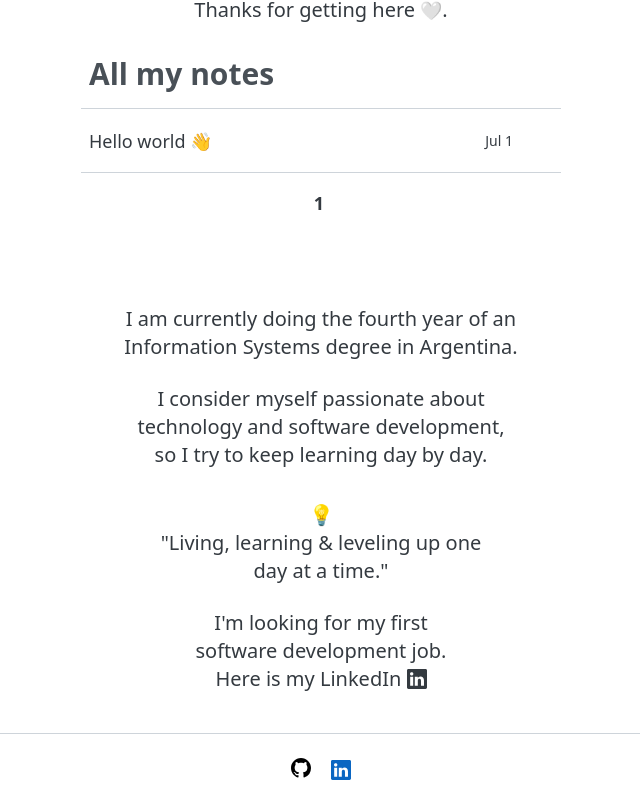
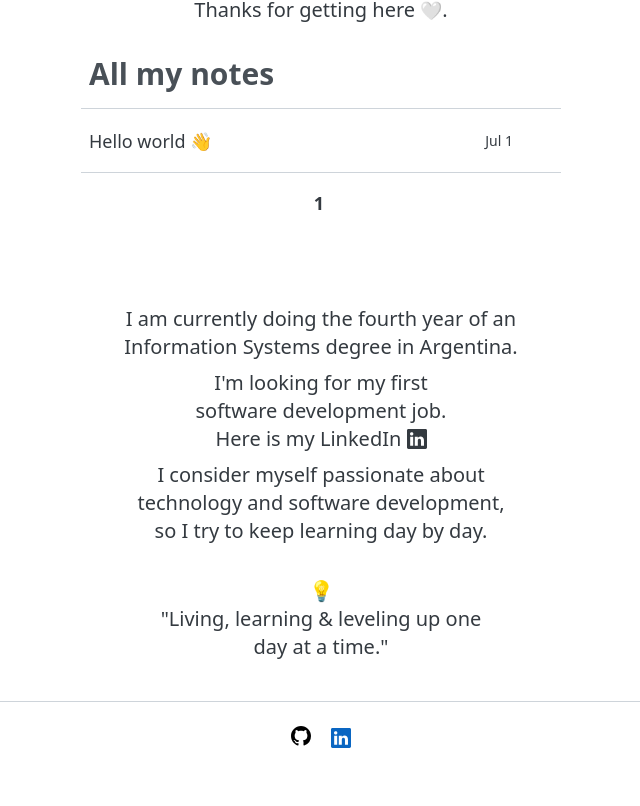
Before and after one commit to matiasgimenezdev/portfolio, a React (Vite) app: page /blog in a window 1280 px wide. Shown: the part 300-1106 px from the top of the page, without its empty margins (319-959 px from the left). After the commit the page ends 1074 px from the top, so only its background shows below. Built offline with nearby package versions, Linux system fonts and the light colour scheme.

Commit message:
reorganize footer content

```diff
--- a/src/components/Footer/Footer.tsx
+++ b/src/components/Footer/Footer.tsx
@@ -18,10 +18,24 @@ export const Footer: FunctionComponent = () => {
 				} font-light text-md w-9/12 px-4 block mt-10 md:w-1/3 md:text-xl`}
 			>
 				{location.pathname !== '/' && (
-					<p className='pb-6'>
-						I am currently doing the fourth year of an Information
-						Systems degree in Argentina.
-					</p>
+					<>
+						<p className='pb-2'>
+							I am currently doing the fourth year of an
+							Information Systems degree in Argentina.
+						</p>
+						<p className='pb-2'>
+							I'm looking for my first software development job.{' '}
+							<br />
+							Here is my{' '}
+							<a
+								href='https://linkedin.com/in/matiasgimenezdev/'
+								target='_blank'
+								className='font-medium text hover:underline underline-offset-4'
+							>
+								LinkedIn <BsLinkedin className='inline mb-1' />
+							</a>
+						</p>
+					</>
 				)}
 				<p>
 					I consider myself passionate about technology and software
@@ -38,20 +52,6 @@ export const Footer: FunctionComponent = () => {
 						day at a time."
 					</p>
 				</span>
-				{location.pathname !== '/' && (
-					<p className='pt-6'>
-						I'm looking for my first software development job.{' '}
-						<br />
-						Here is my{' '}
-						<a
-							href='https://linkedin.com/in/matiasgimenezdev/'
-							target='_blank'
-							className='font-medium text hover:underline underline-offset-4'
-						>
-							LinkedIn <BsLinkedin className='inline mb-1' />
-						</a>
-					</p>
-				)}
 			</Balancer>
 			<nav
 				className={`w-full max-h-18 py-6 mt-10 border-t ${
```
